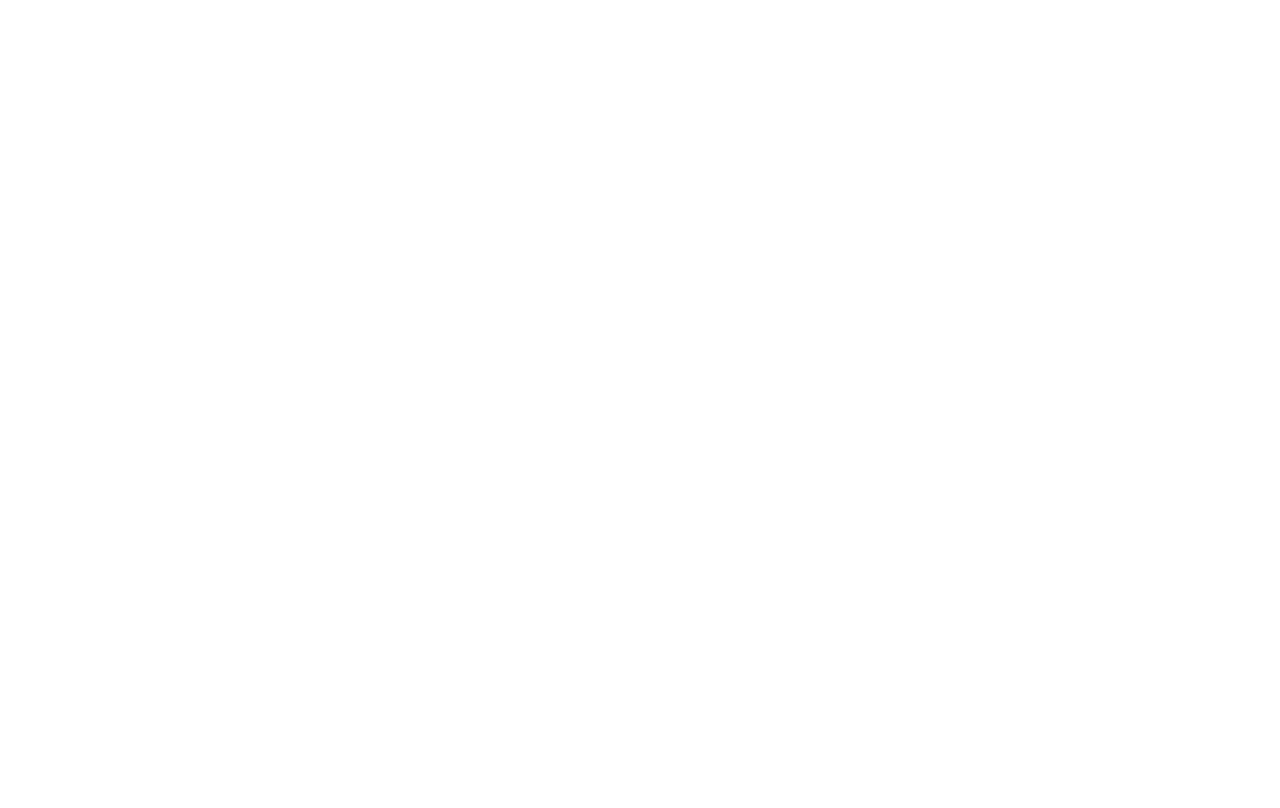
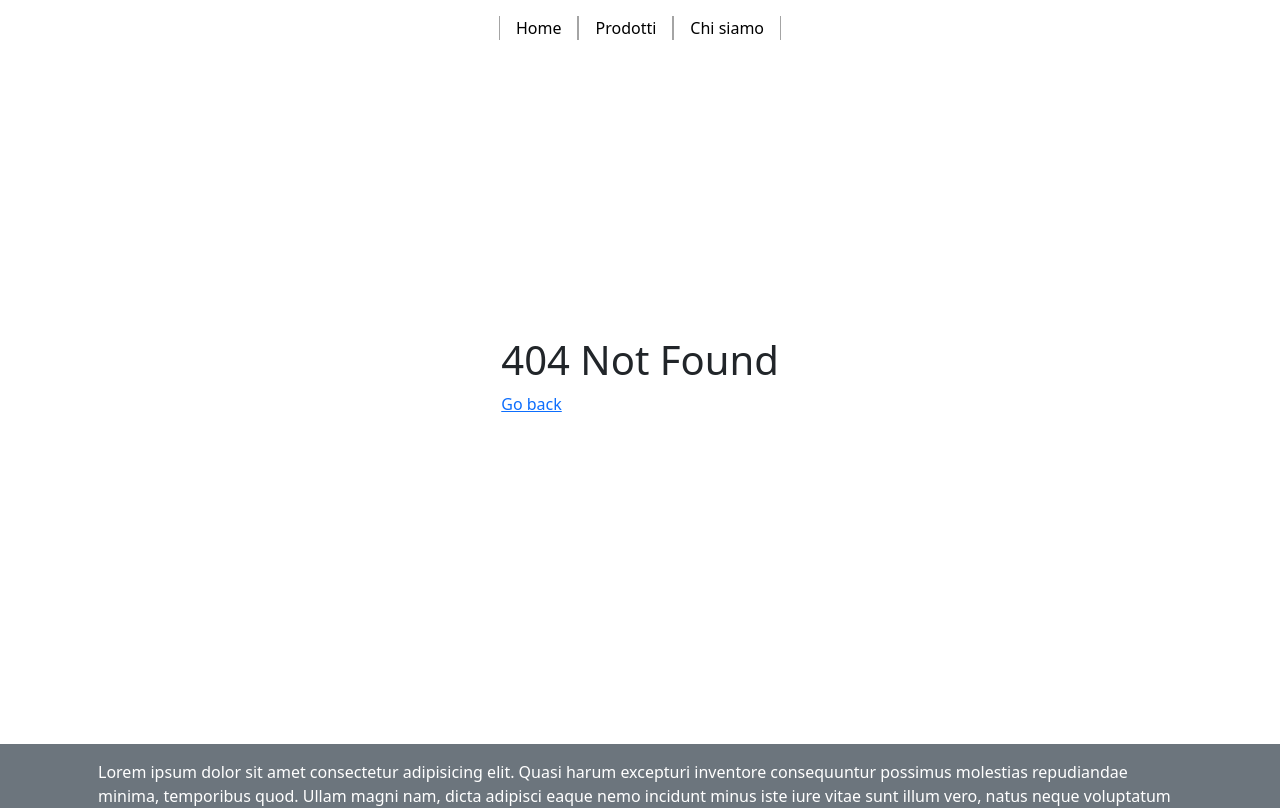
Before and after one commit to pietrobertino/react-router, a React (Vite) app: page /404-not-found in a window 1280 px wide. Before the commit this address had no page. Shown: the top 808 px of the page. Built offline with nearby package versions, Linux system fonts and the light colour scheme.

Commit message:
add 404 page

```diff
--- a/src/App.jsx
+++ b/src/App.jsx
@@ -4,6 +4,7 @@
 import Info from "./pages/Info"
 import Products from "./pages/Products"
 import Product from "./pages/Product"
+import NotFoundPage from "./pages/NotFoundPage"
 
 function App() {
 
@@ -16,6 +17,7 @@
             <Route path="/chi-siamo" element={<Info />} />
             <Route path="/prodotti" element={<Products />} />
             <Route path="/prodotti/:id" element={<Product />} />
+            <Route path="/404-not-found" element={<NotFoundPage />} />
           </Route>
         </Routes>
       </BrowserRouter>
--- a/src/index.css
+++ b/src/index.css
@@ -46,3 +46,7 @@
 .product-img {
   max-width: 100%;
 }
+
+#error-page {
+  min-height: 80vh;
+}
--- /dev/null
+++ b/src/pages/NotFoundPage.jsx
@@ -0,0 +1,14 @@
+import { Link } from "react-router-dom"
+
+export default function NotFoundPage() {
+
+    return (
+        <div className="container d-flex justify-content-center align-items-center " id="error-page">
+            <div>
+                <h1>404 Not Found</h1>
+                <Link to="/">Go back</Link>
+            </div>
+        </div>
+
+    )
+}
--- a/src/pages/Product.jsx
+++ b/src/pages/Product.jsx
@@ -17,7 +17,7 @@
                 if (res.data) {
                     setProductInfo(res.data)
                 } else {
-                    navigate(-1)
+                    navigate("/404-not-found")
                 }
             })
 
```
